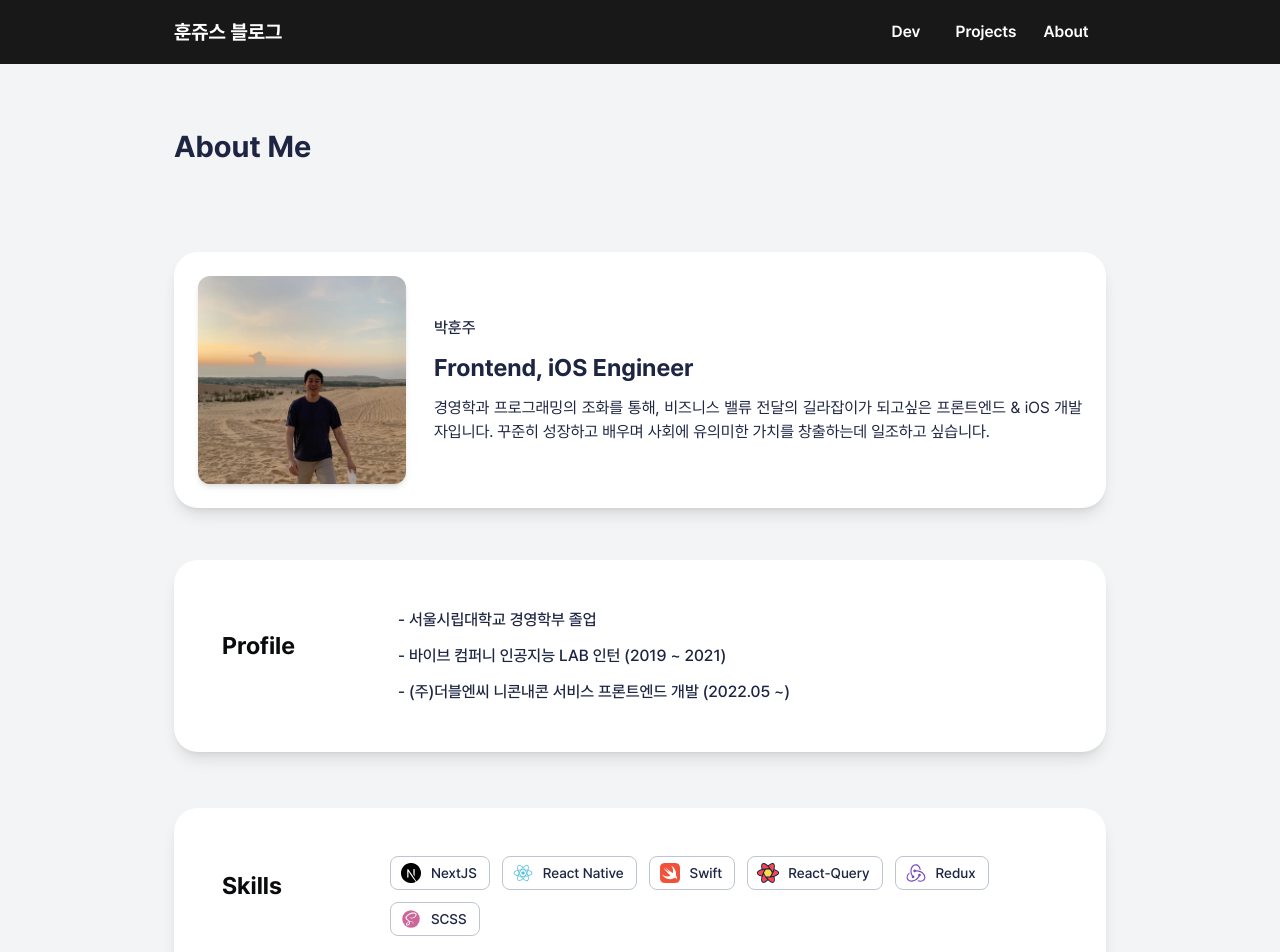
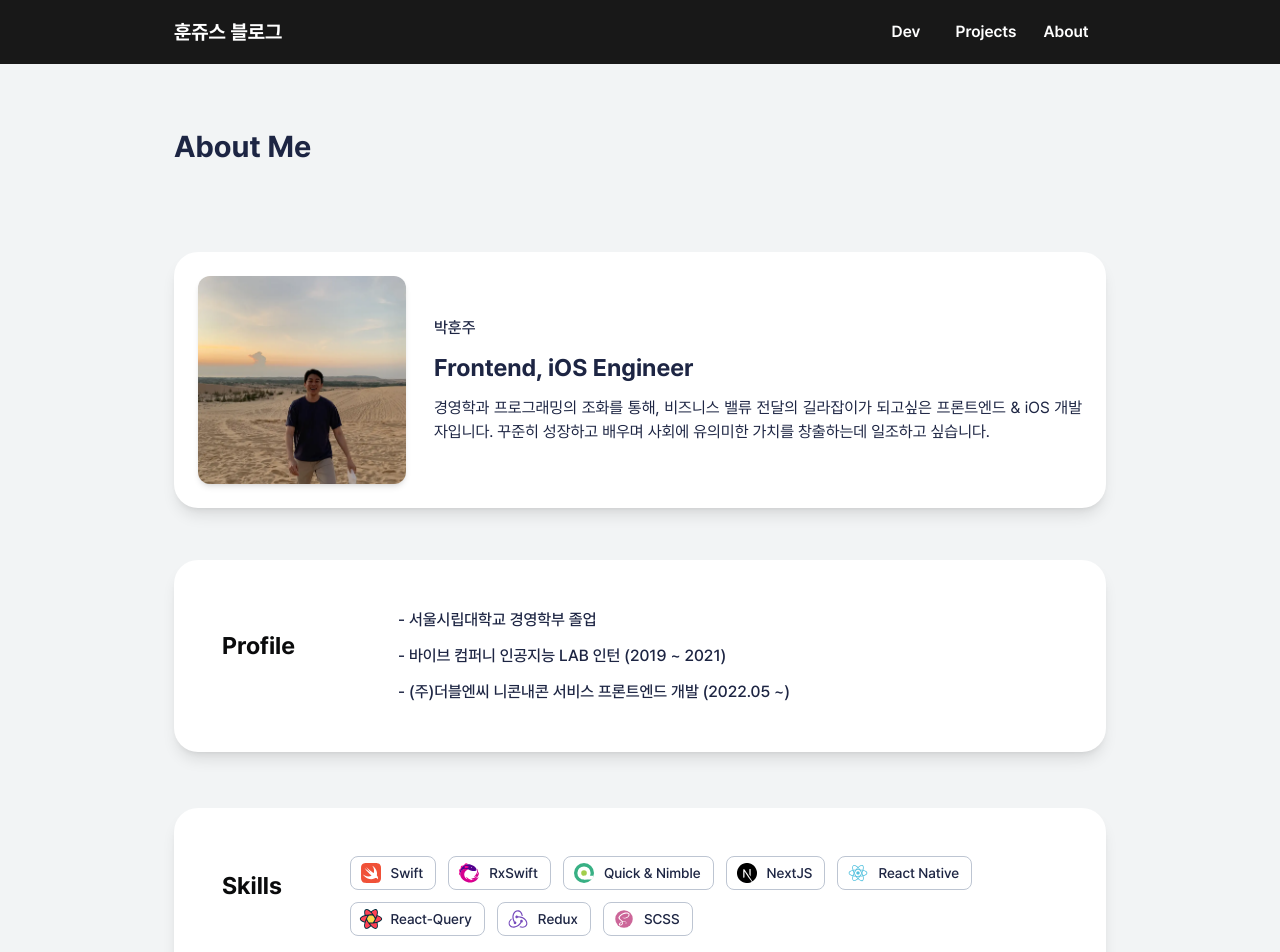
Before and after one commit to hoonjoo-park/Hoon-Juice, a Next.js app: page /about in a window 1280 px wide. Shown: the top 952 px of the page. Built offline with nearby package versions, Linux system fonts and the light colour scheme.

Commit message:
ABOUT 페이지에 기술 스택RxSwift와 Quick/Nimble  추가

```diff
--- a/src/pages/about/index.tsx
+++ b/src/pages/about/index.tsx
@@ -1,10 +1,10 @@
 /* eslint-disable @next/next/no-img-element */
 import Badge from '@/components/public/Badge'
 import { NextSeo } from 'next-seo'
-import React, { useLayoutEffect } from 'react'
+import { useEffect } from 'react'
 
 const About = () => {
-  useLayoutEffect(() => {
+  useEffect(() => {
     const body = document.querySelector('body')
 
     if (!body) return
@@ -93,9 +93,11 @@ const About = () => {
           </h3>
 
           <article className={'flex flex-wrap gap-3'}>
+            <Badge title="Swift" image="/images/swift.svg" />
+            <Badge title="RxSwift" image="/images/reactive.svg" />
+            <Badge title="Quick & Nimble" image="/images/quick.svg" />
             <Badge title="NextJS" image="/images/nextjs.svg" />
             <Badge title="React Native" image="/images/react-native.svg" />
-            <Badge title="Swift" image="/images/swift.svg" />
             <Badge title="React-Query" image="/images/react-query.svg" />
             <Badge title="Redux" image="/images/redux.svg" />
             <Badge title="SCSS" image="/images/scss.svg" />
```
Also changed, not shown: public/images/quick.svg (added), public/images/reactive.svg (added).
